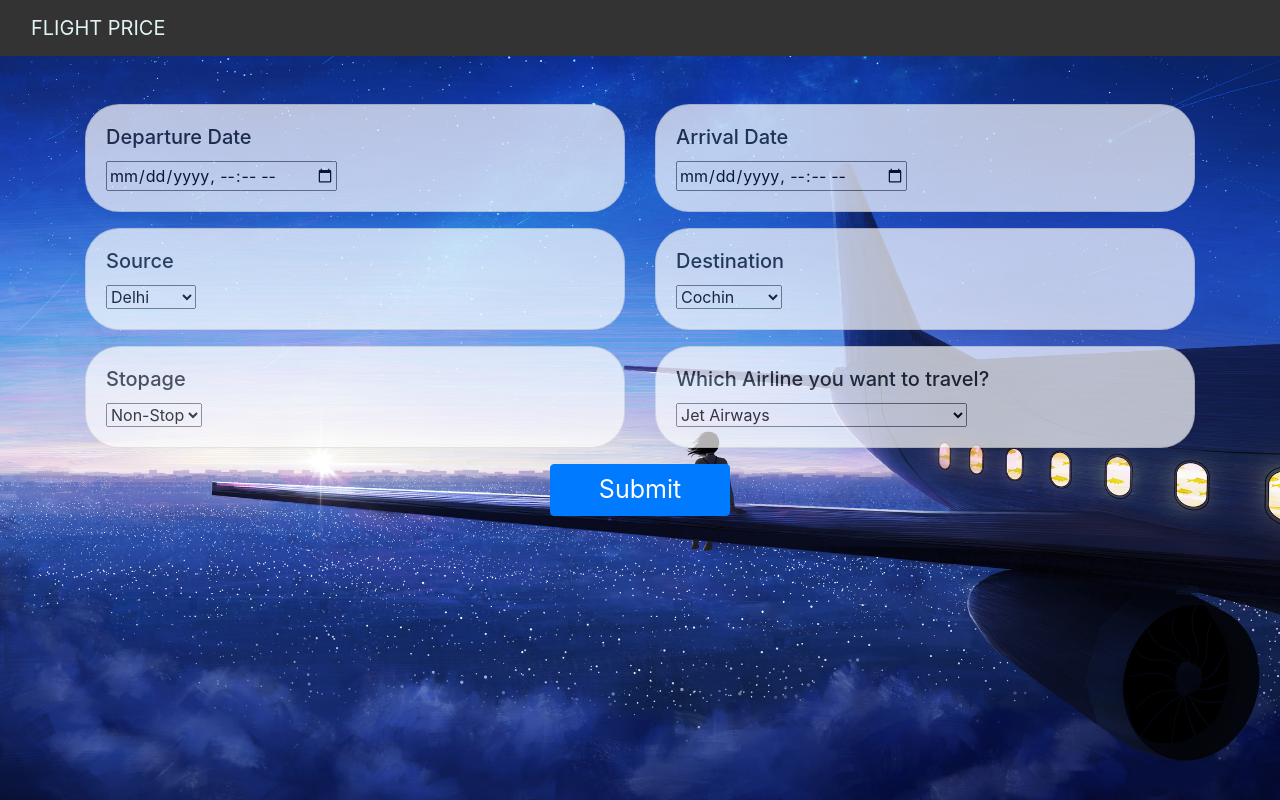
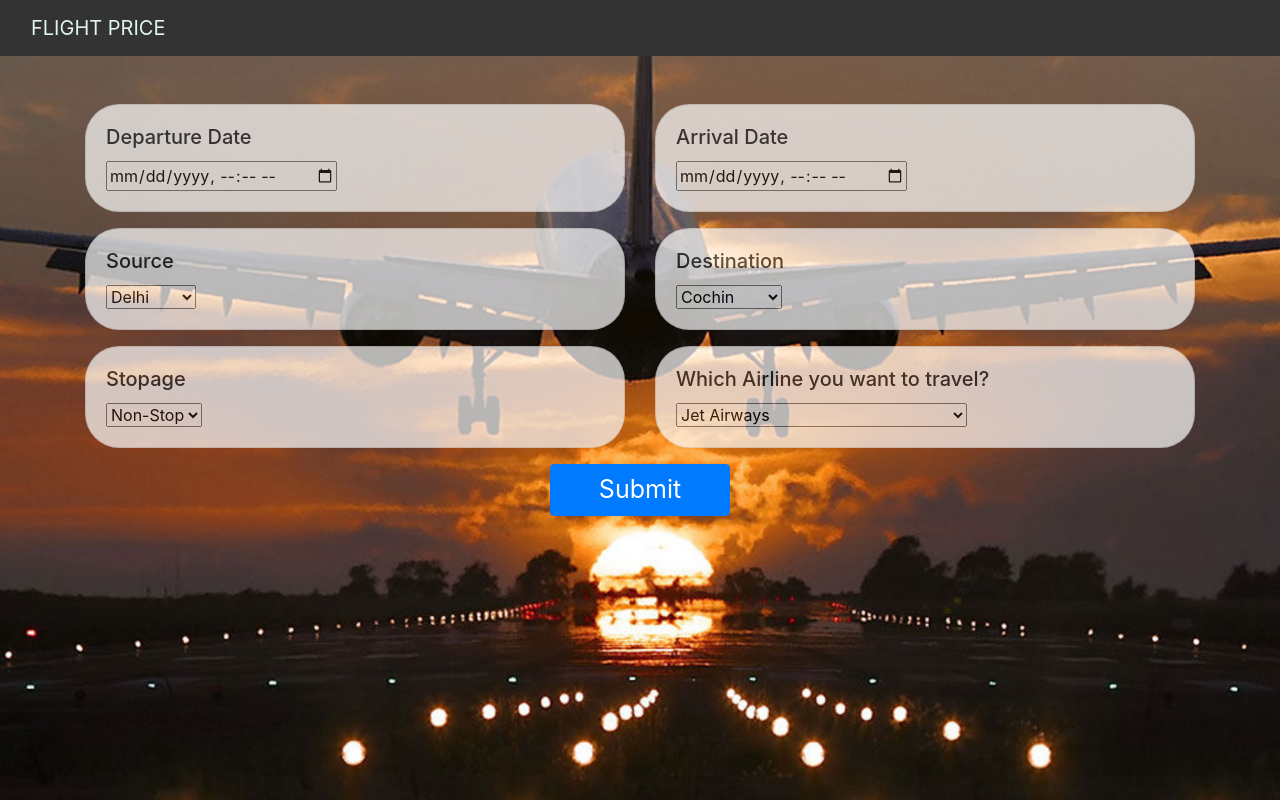
Before and after one commit to manasvikalyan/flight_prices_prediction, a Flask app: page / in a window 1280 px wide. Run offline with Flask 3, Linux system fonts and the light colour scheme; parts of the project's set-up code (start-up, migrations or seed data) failed here and were passed over; some libraries are stand-ins or nearby versions.

Commit message:
home.html

```diff
--- a/templates/home.html
+++ b/templates/home.html
@@ -1,7 +1,7 @@
 <html lang="en">
 <style>
     body {
-        background-image: url('/static/img/bg7.jpg');
+        background-image: url('/static/img/bg3.jpg');
         background-repeat: no-repeat;
         background-attachment: fixed;
         background-size: cover;
```
